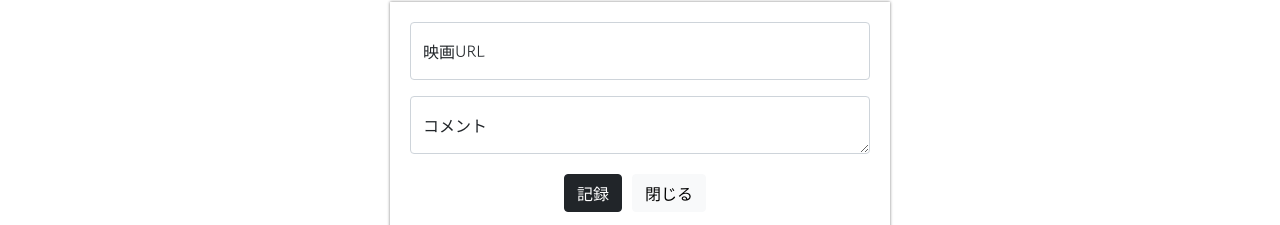
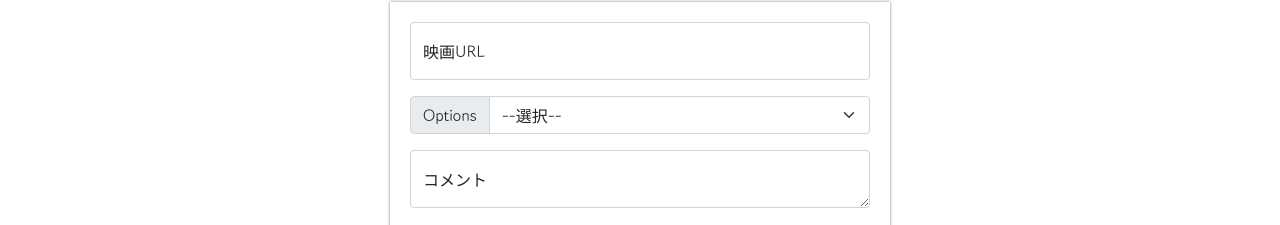
Before and after one commit to Miki-U/mypage, a plain HTML site: page index.html in a window 1280 px wide. Shown: the part 268-493 px from the top of the page. Drawn offline with nearby package versions, Linux system fonts and the light colour scheme.

Commit message:
Update index.html

```diff
--- a/index.html
+++ b/index.html
@@ -92,6 +92,17 @@
         <input type="email" class="form-control" id="floatingInput" placeholder="name@example.com">
         <label for="floatingInput">映画URL</label>
     </div>
+    <div class="input-group mb-3">
+  <label class="input-group-text" for="inputGroupSelect01">Options</label>
+  <select class="form-select" id="inputGroupSelect01">
+    <option selected>--選択--</option>
+    <option value="1">⭐</option>
+    <option value="2">⭐⭐</option>
+    <option value="3">⭐⭐⭐</option>
+      <option value="4">⭐⭐⭐⭐</option>
+      <option value="5">⭐⭐⭐⭐⭐</option>
+  </select>
+</div>
     <div class="form-floating">
         <textarea class="form-control" placeholder="Leave a comment here" id="floatingTextarea"></textarea>
         <label for="floatingTextarea">コメント</label>
```
